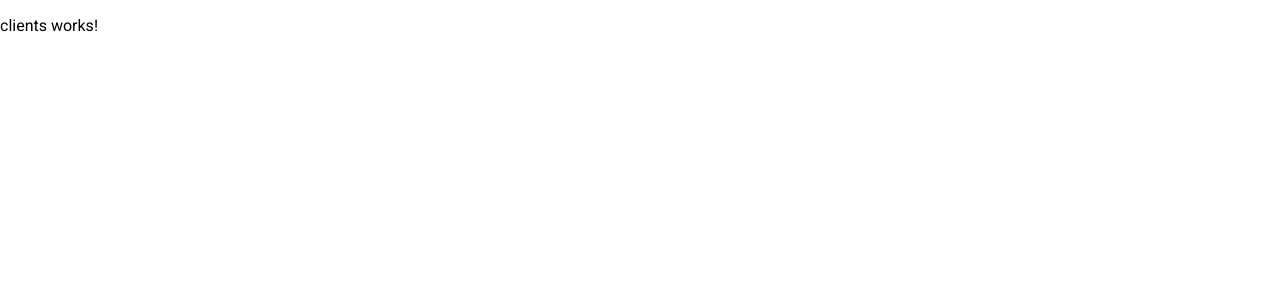
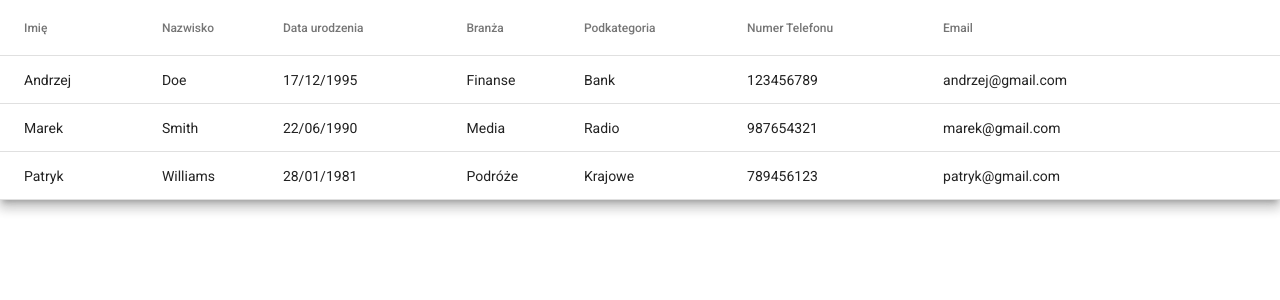
Before and after one commit to MarcinMatejko/admin-panel, an Angular app: page / in a window 1280 px wide. Shown: the top 300 px of the page. Built offline with nearby package versions, Linux system fonts and the light colour scheme.

Commit message:
added material table, and displayed mocked data in it

```diff
--- a/src/app/app.module.ts
+++ b/src/app/app.module.ts
@@ -1,6 +1,7 @@
 import { BrowserModule } from '@angular/platform-browser';
 import { NgModule } from '@angular/core';
 import { MatSliderModule } from '@angular/material/slider';
+import {MatTableModule} from '@angular/material/table';
 
 import { AppComponent } from './app.component';
 import { BrowserAnimationsModule } from '@angular/platform-browser/animations';
@@ -14,7 +15,8 @@ import { ClientsComponent } from './components/clients/clients.component';
   imports: [
     BrowserModule,
     BrowserAnimationsModule,
-    MatSliderModule
+    MatSliderModule,
+    MatTableModule
   ],
   providers: [],
   bootstrap: [AppComponent]
--- a/src/app/components/clients/clients.component.css
+++ b/src/app/components/clients/clients.component.css
@@ -0,0 +1,3 @@
+table {
+  width: 100%;
+}
--- a/src/app/components/clients/clients.component.html
+++ b/src/app/components/clients/clients.component.html
@@ -1 +1,50 @@
-<p>clients works!</p>
+<div class="mat-elevation-z8">
+  <table mat-table [dataSource]="clients">
+
+  <!-- firstName Column -->
+  <ng-container matColumnDef="firstName">
+    <th mat-header-cell *matHeaderCellDef> Imię </th>
+    <td mat-cell *matCellDef="let element"> {{element.firstName}} </td>
+  </ng-container>
+
+  <!-- lastName Column -->
+  <ng-container matColumnDef="lastName">
+    <th mat-header-cell *matHeaderCellDef> Nazwisko </th>
+    <td mat-cell *matCellDef="let element"> {{element.lastName}} </td>
+  </ng-container>
+
+  <!-- Date of Birth Column -->
+  <ng-container matColumnDef="dob">
+    <th mat-header-cell *matHeaderCellDef> Data urodzenia </th>
+    <td mat-cell *matCellDef="let element"> {{element.dob | date:'dd/MM/yyyy' }} </td>
+  </ng-container>
+
+  <!-- Industry Column -->
+  <ng-container matColumnDef="industry">
+    <th mat-header-cell *matHeaderCellDef> Branża </th>
+    <td mat-cell *matCellDef="let element"> {{element.industry}} </td>
+  </ng-container>
+
+  <!-- Subcategory Column -->
+  <ng-container matColumnDef="subcategory">
+    <th mat-header-cell *matHeaderCellDef> Podkategoria </th>
+    <td mat-cell *matCellDef="let element"> {{element.subcategory}} </td>
+  </ng-container>
+
+  <!-- Phone Column -->
+  <ng-container matColumnDef="phone">
+    <th mat-header-cell *matHeaderCellDef> Numer Telefonu </th>
+    <td mat-cell *matCellDef="let element"> {{element.phone}} </td>
+  </ng-container>
+
+  <!-- Email Column -->
+  <ng-container matColumnDef="email">
+    <th mat-header-cell *matHeaderCellDef> Email </th>
+    <td mat-cell *matCellDef="let element"> {{element.email}} </td>
+  </ng-container>
+
+  <tr mat-header-row *matHeaderRowDef="displayedColumns"></tr>
+  <tr mat-row *matRowDef="let row; columns: displayedColumns;"></tr>
+</table>
+<!-- <mat-paginator [pageSizeOptions]="[5, 10, 20]" showFirstLastButtons></mat-paginator> -->
+</div>
--- a/src/app/components/clients/clients.component.ts
+++ b/src/app/components/clients/clients.component.ts
@@ -10,14 +10,13 @@ import { Client } from '../../models/Client';
 })
 export class ClientsComponent implements OnInit {
   clients: Client[];
-
-
+  displayedColumns: string[] = ['firstName', 'lastName', 'dob', 'industry', 'subcategory', 'phone', 'email'];
 
   constructor( private clientService: ClientService) { }
 
   ngOnInit(): void {
     this.clients = this.clientService.getClients()
-    console.log(this.clients)
+
   }
 
 }
```
